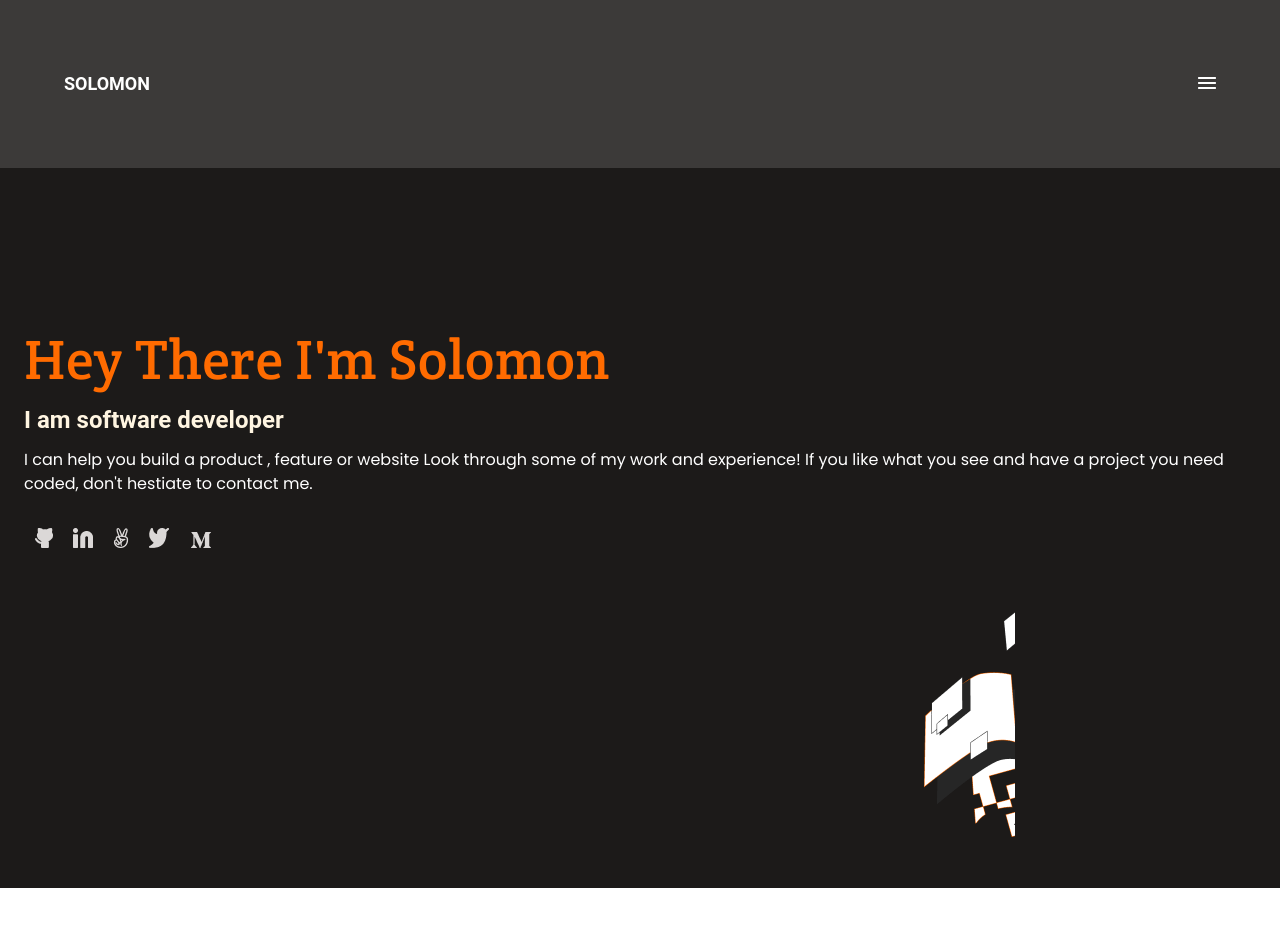
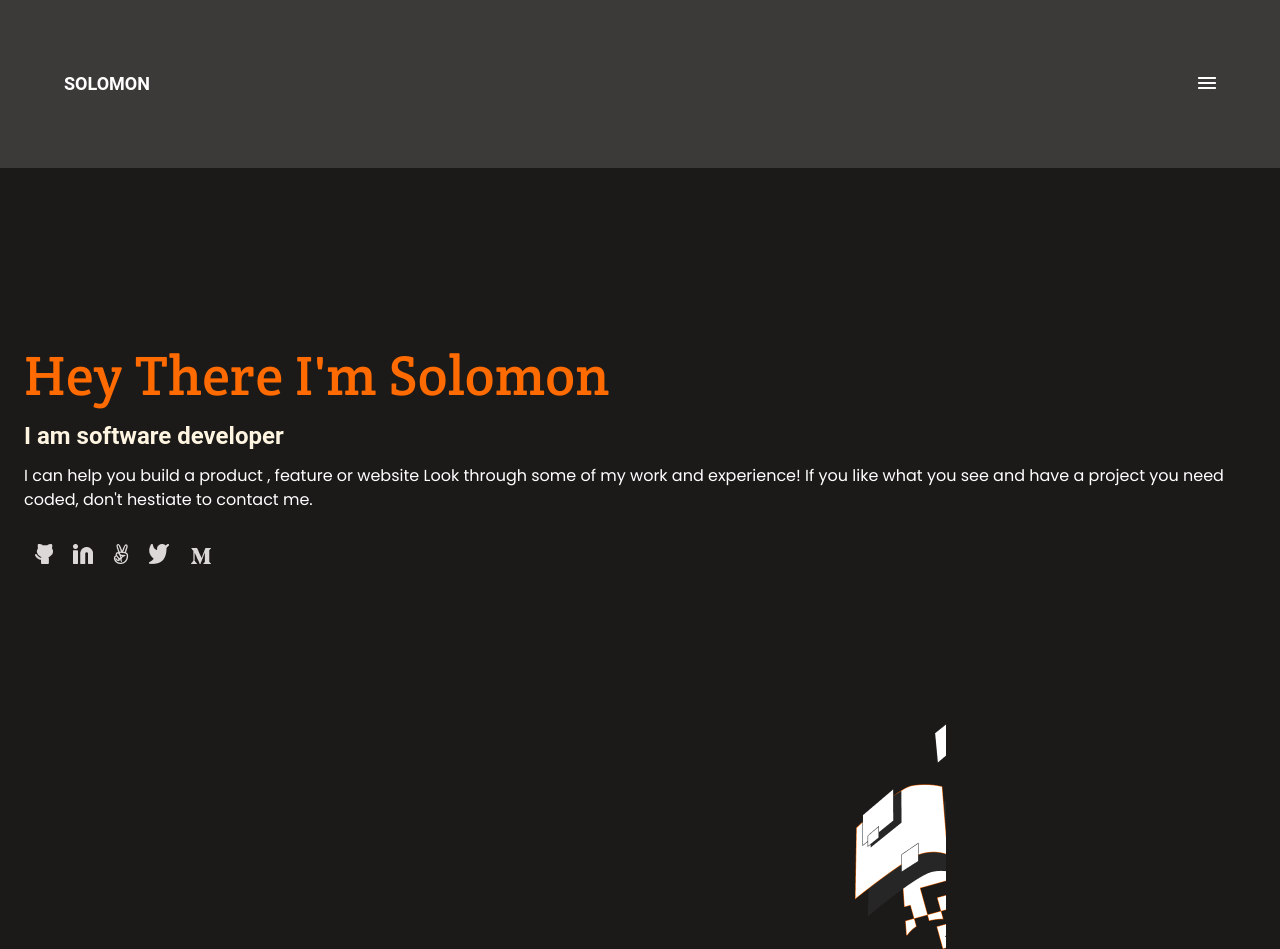
Before and after one commit to solog0039/Portfolio-setup-and-mobile-first, a website: page index.html in a window 1280 px wide. Before the commit the page ends 888 px from the top, so only its background shows below. Drawn offline with Linux system fonts and the light colour scheme; a web font is replaced by a local one.

Commit message:
The toolbar and header section created

```diff
--- a/style.css
+++ b/style.css
@@ -191,11 +191,15 @@ table {
 }
 
 .first-page {
-  min-height: 90vh;
+  display: flex;
+  flex-direction: column;
+  padding-top: 120px;
+  min-height: 88vh;
   background: #1c1a19;
   background-image: url("./assets/images/Group.png");
   background-repeat: no-repeat;
-  background-position: 69vw 50vh;
+  background-attachment: local;
+  background-position: 63.6vw 64vh;
 }
 
 .headline {
@@ -206,7 +210,7 @@ table {
 }
 
 .hey {
-  margin-top: 20vh;
+  margin-top: 7vh;
   color: #ff6b00;
   font-family: 'Crete Round', sans-serif;
   font-style: normal;
@@ -243,6 +247,7 @@ table {
   color: #dbd8d7;
   width: 70vw;
   padding: 12px 35px;
+  padding-right: 0;
 }
 
 .social:hover {
```
Also changed, not shown: index.html (+9 -6 lines).
